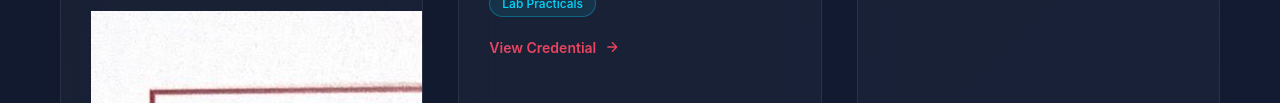
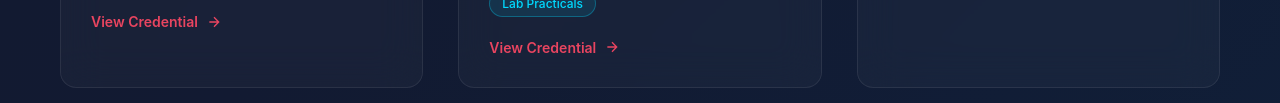
Before and after one commit to ThamadiR/ThamadiR.GITHUB.IO, a plain HTML site: page index.html in a window 1280 px wide. Shown: the part 4598-4701 px from the top of the page. Drawn offline with Linux system fonts and the light colour scheme.

Commit message:
Replace image with certification link in index.html

```diff
--- a/index.html
+++ b/index.html
@@ -1327,7 +1327,7 @@ footer {
                     <span class="skill-badge">DataBase</span>
                     <span class="skill-badge">Maths in Computer Science</span>
                 </div>
-                <img src="Foundation.jpg" class="certification-link">
+                <a href="https://drive.google.com/file/d/1oHk9B1JN6ZX8x--R_-NJsdl9v3e7KzgE/view?usp=sharing" class="certification-link">
                     View Credential
                     <svg viewBox="0 0 24 24">
                         <path d="M5 12h14M12 5l7 7-7 7" stroke="currentColor" stroke-width="2" fill="none"/>
```
